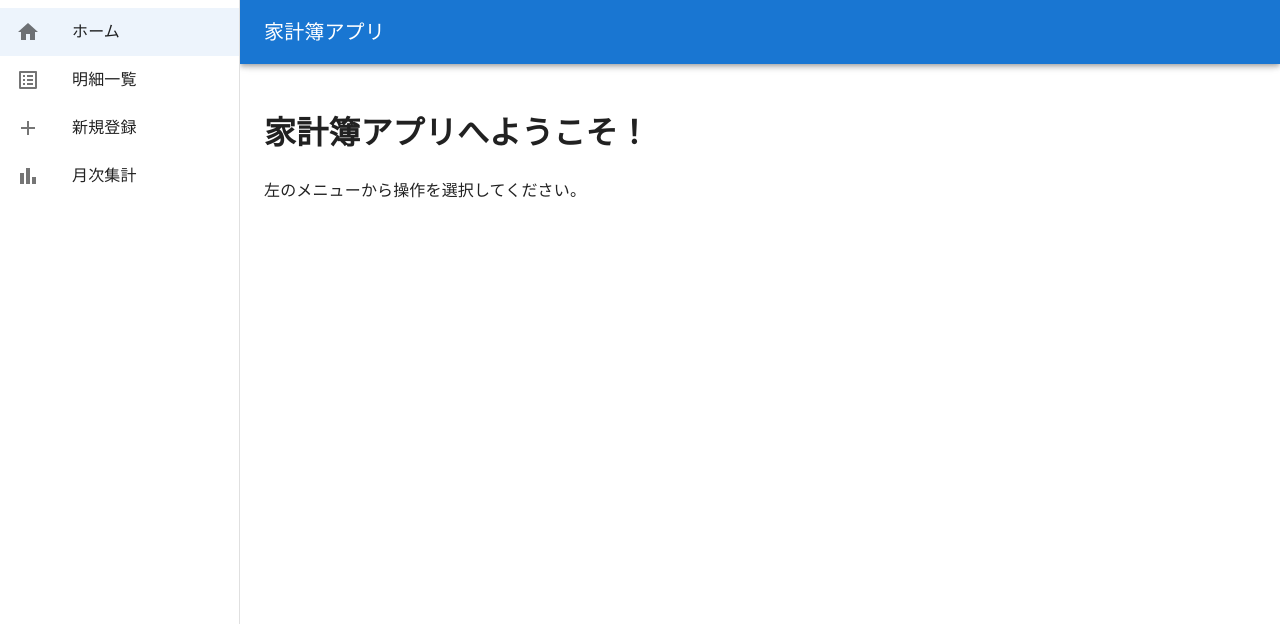
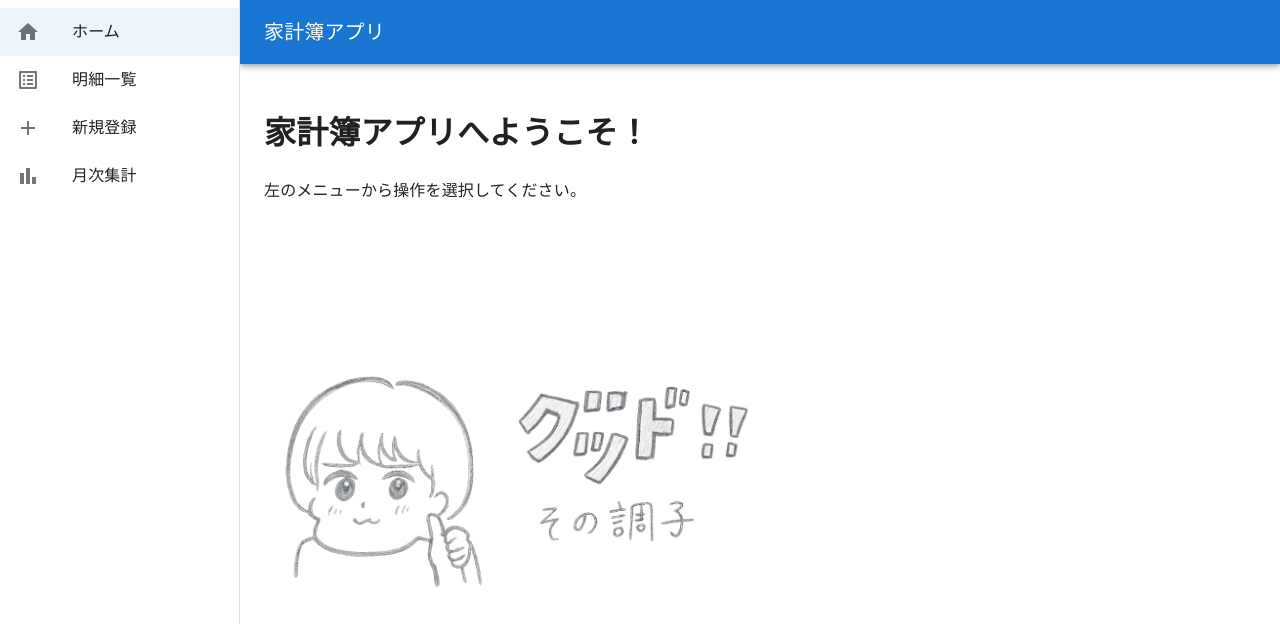
Before and after one commit to ms-engineer-bc25-06/MioOhya_section_3-4_Next, a Next.js app: page / in a window 1280 px wide. Shown: the top 624 px of the page. Built offline with nearby package versions, Linux system fonts and the light colour scheme.

Commit message:
add: put an image on the top page

```diff
--- a/src/app/page.tsx
+++ b/src/app/page.tsx
@@ -1,8 +1,16 @@
+import Image from 'next/image';
 const Home = () => {
   return (
     <div>
       <h1>家計簿アプリへようこそ！</h1>
       <p>左のメニューから操作を選択してください。</p>
+
+      <Image
+        src="/good.png"
+        alt="説明文"
+        width={500}
+        height={500}
+      />
     </div>
   );
 };
```
Also changed, not shown: public/good.png (added).
